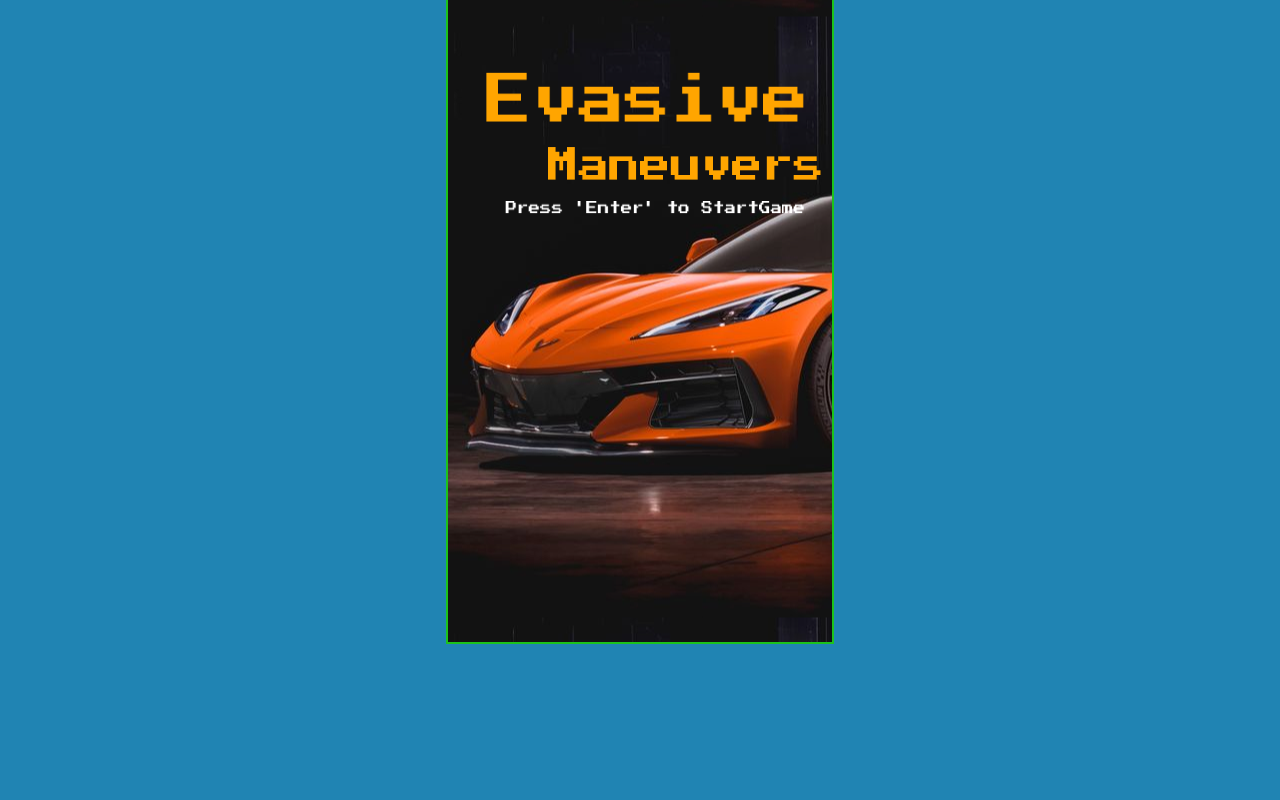
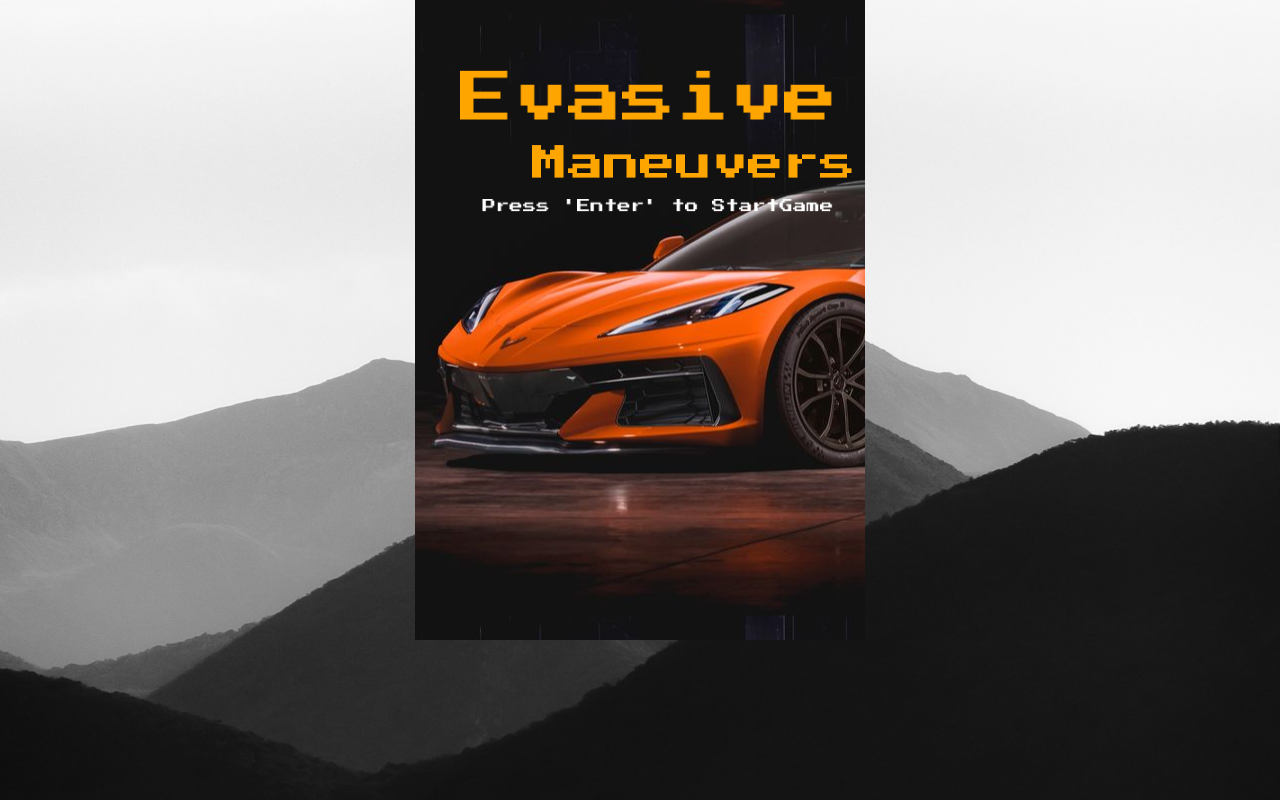
Before and after one commit to JamarTG/canvas-car-game, a website built with webpack: page index.html in a window 1280 px wide. Built offline with nearby package versions, Linux system fonts and the light colour scheme; a web font is replaced by a local one.

Commit message:
updated background and border

```diff
--- a/index.css
+++ b/index.css
@@ -5,19 +5,18 @@ body {
     display: flex;
     flex-direction: column;
     align-items: center;
-    background-color:rgb(32, 132, 179);
     overflow: hidden;
-
+    background-image: url('assets/bg.jpg');
     background-repeat: no-repeat;
-    background-size: contain;
+    background-size: cover;
 }
 
 canvas{
     padding: 0;
     margin-top: 10px;
-    width: 300px;
-    height: 550px;
-    border: 2px solid rgb(28, 194, 28);
+    min-width: 450px;
+    max-width: 450px;
+    border: none;
     border-radius: 10px solid red;
 }
 
@@ -44,7 +43,6 @@ button{
 .hide{
     display: none;
 }
-
 
 .red{
     border: 5px solid red;
```
Also changed, not shown: assets/bg.jpg (added).
